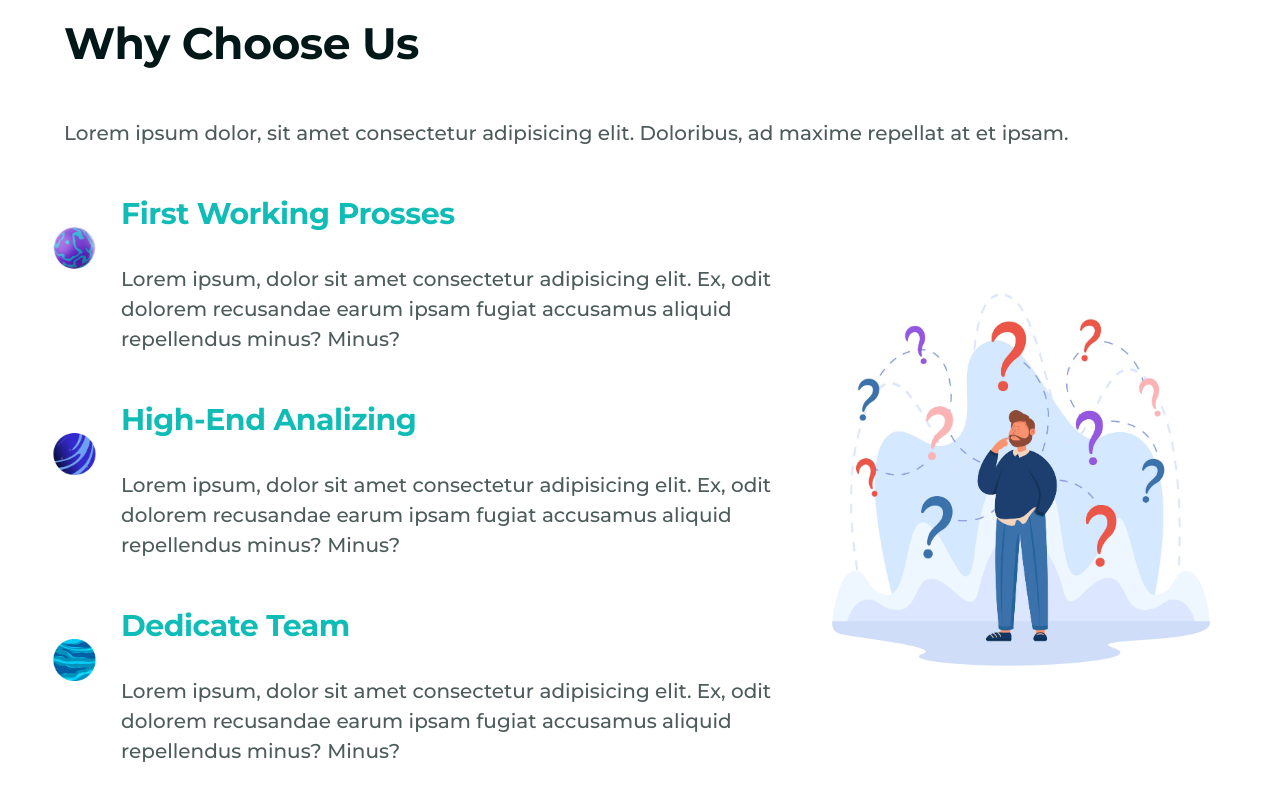
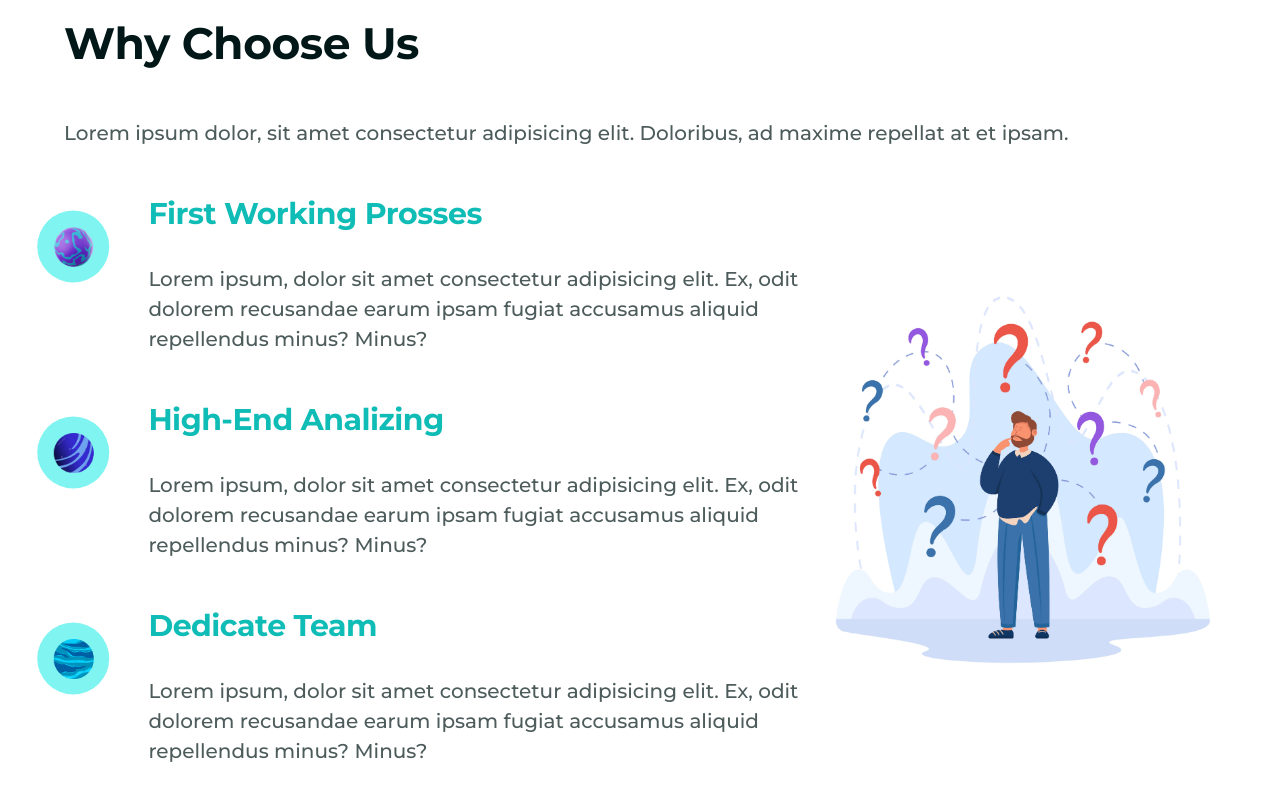
Before and after one commit to salahcst344/OOTU, a React (Create React App) app: page / in a window 1280 px wide. Shown: the part 880-1680 px from the top of the page. Built offline with nearby package versions, Linux system fonts and the light colour scheme.

Commit message:
Add background

```diff
--- a/src/components/atoms/WhyUsItem/WhyUsItem.module.css
+++ b/src/components/atoms/WhyUsItem/WhyUsItem.module.css
@@ -1,7 +1,7 @@
 .why-us-item {
   display: flex;
   align-items: center;
-  gap: 3.6rem;
+  gap: 6.4rem;
   list-style: none;
 }
 
@@ -9,6 +9,20 @@
   width: 4.8rem;
   height: 4.8rem;
   scale: 2;
+  position: relative;
+}
+
+.why-us-dot::after {
+  content: "";
+  position: absolute;
+  top: 0;
+  left: 0;
+  translate: -23% -23%;
+  width: 3.6rem;
+  height: 3.6rem;
+  background-color: rgba(20, 235, 228, 0.537);
+  border-radius: 50%;
+  z-index: -1;
 }
 
 .why-us-dot img {
```
